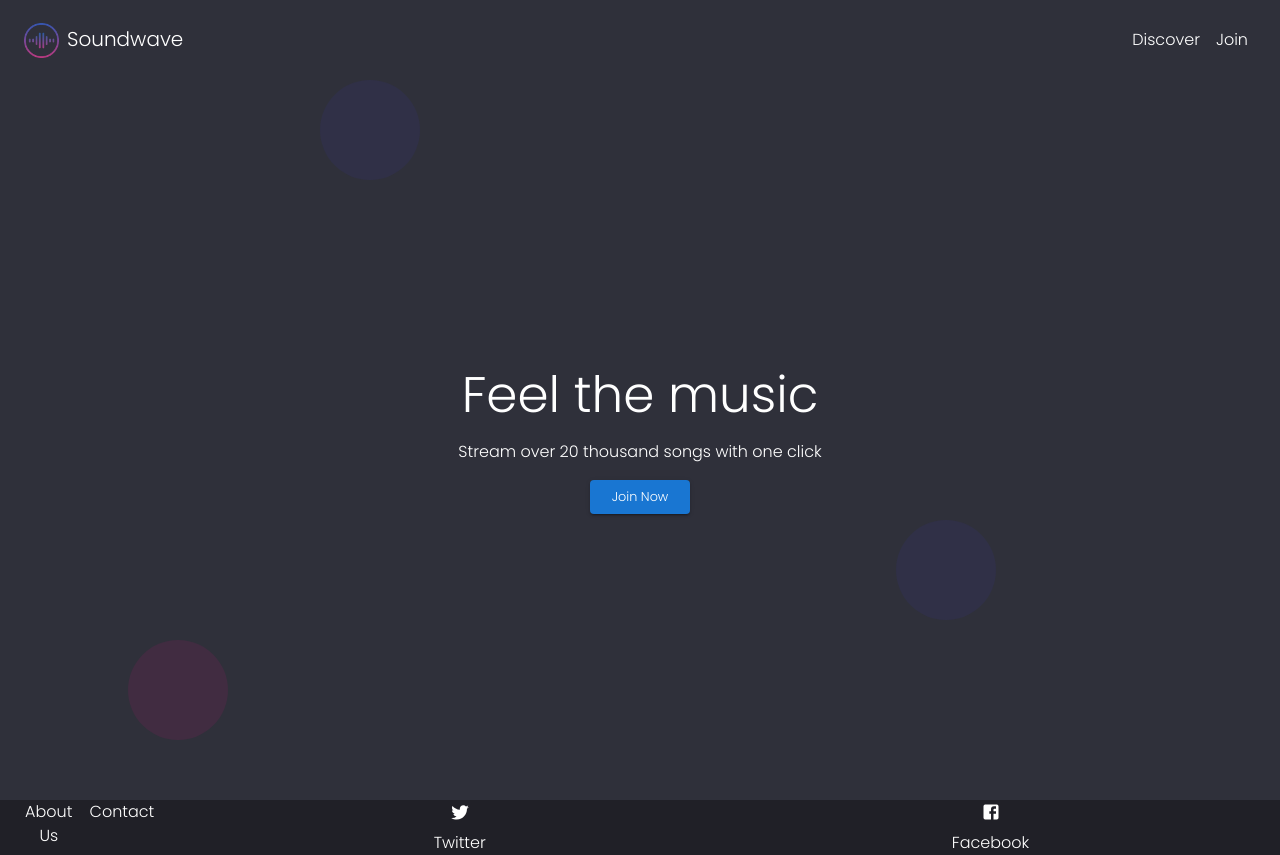
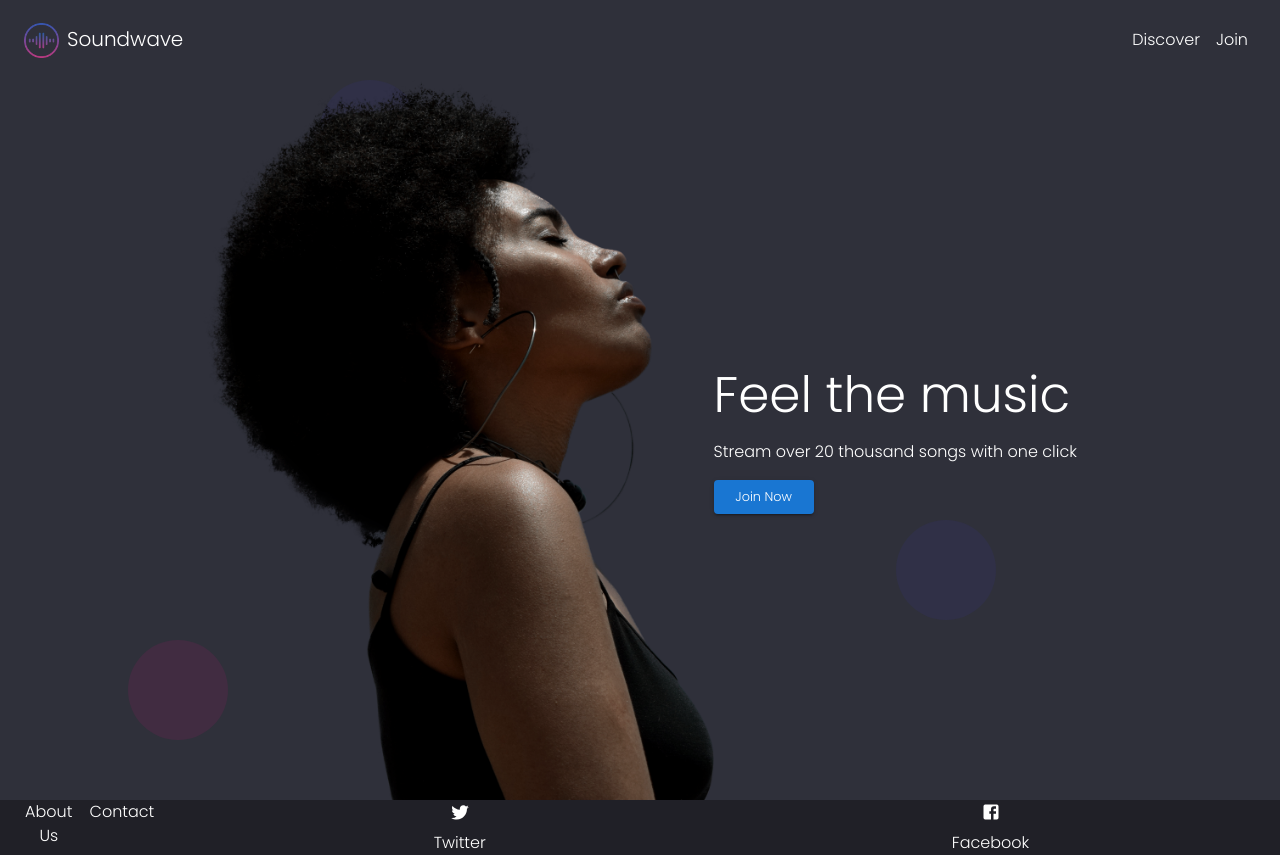
Before and after one commit to andreubltzr/soundwave, a React (Vite) app: page / in a window 1280 px wide. Built offline with nearby package versions, Linux system fonts and the light colour scheme.

Commit message:
added responsiveness to hero and join page

```diff
--- a/src/pages/Hero.tsx
+++ b/src/pages/Hero.tsx
@@ -11,10 +11,7 @@ export const Hero = () => {
           bgcolor: "#2F303A",
           height: "90vh",
           display: "flex",
-          flexDirection: "column",
-          justifyContent: { xs: "center" },
-          alignItems: { sm: "center" },
-          gap: "1rem",
+          justifyContent: { md: "center" },
           px: "1.5rem",
         }}
       >
@@ -24,8 +21,20 @@ export const Hero = () => {
         <Box
           component="img"
           src={landingPageImg}
-          sx={{ display: { xs: "none" } }}
+          sx={{
+            display: { xs: "none", sm: "block" },
+            zIndex: 1,
+          }}
         />
+        <Box
+          sx={{
+            display: "flex",
+            flexDirection: "column",
+            justifyContent: { xs: "center" },
+            gap: "1rem",
+            zIndex: 1,
+          }}
+        >
           <Typography variant="h1" fontSize={50}>
             Feel the music
           </Typography>
@@ -40,6 +49,7 @@ export const Hero = () => {
           >
             Join Now
           </Button>
+        </Box>
       </Container>
     </>
   );
--- a/src/pages/Join.tsx
+++ b/src/pages/Join.tsx
@@ -29,12 +29,13 @@ export const Join = () => {
           px: "1.5rem",
           display: "flex",
           flexDirection: { xs: "column", sm: "row" },
-          justifyContent: "space-evenly",
+          justifyContent: { xs: "space-evenly", md: "center" },
           alignItems: { sm: "center" },
+          gap: { md: 15 },
         }}
       >
         <Typography variant="h3" fontWeight="bold">
-          Join the <br />
+          Join the{" "}
           <Typography
             component="span"
             variant="h3"
```
Lines whose indentation alone changed are shown as unchanged.
